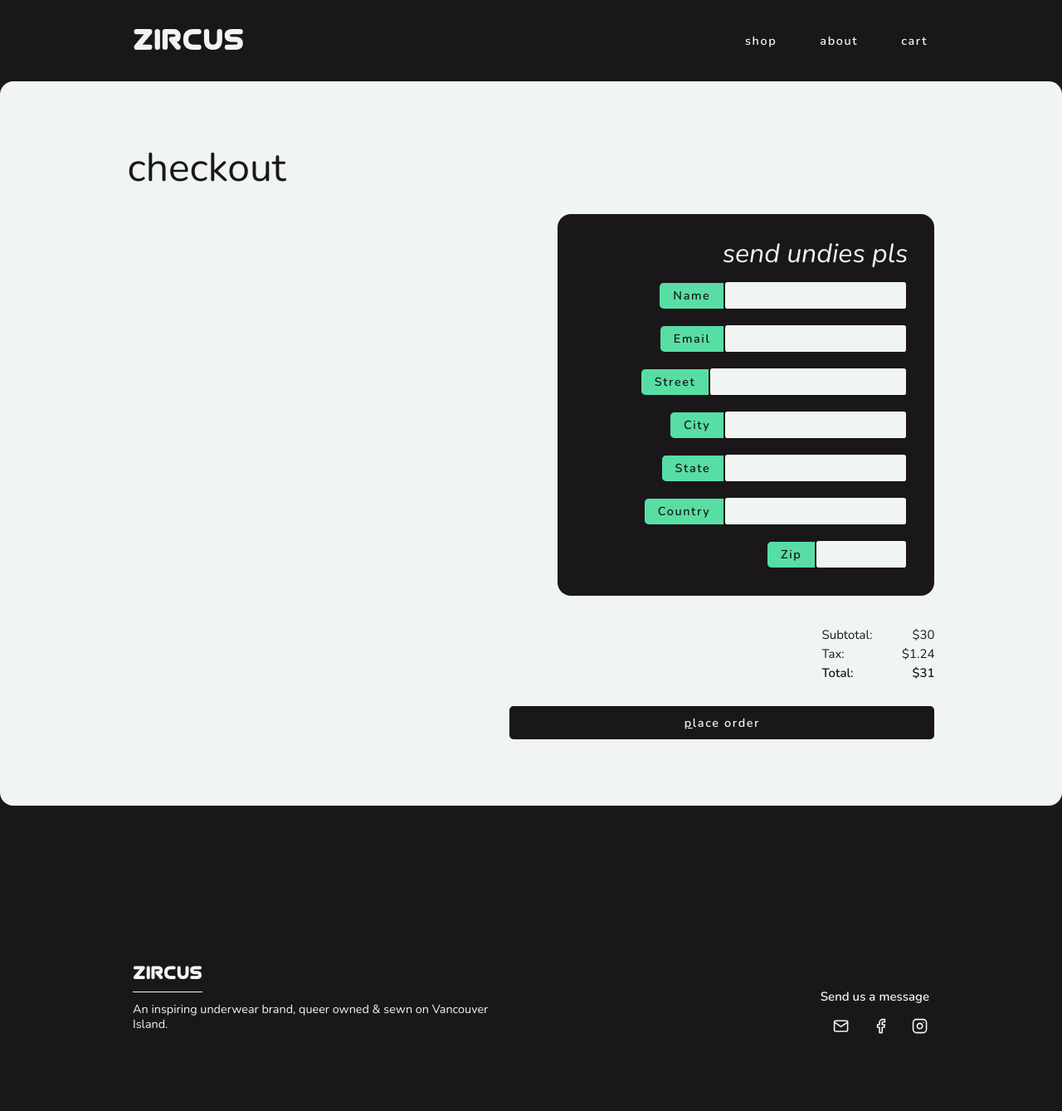
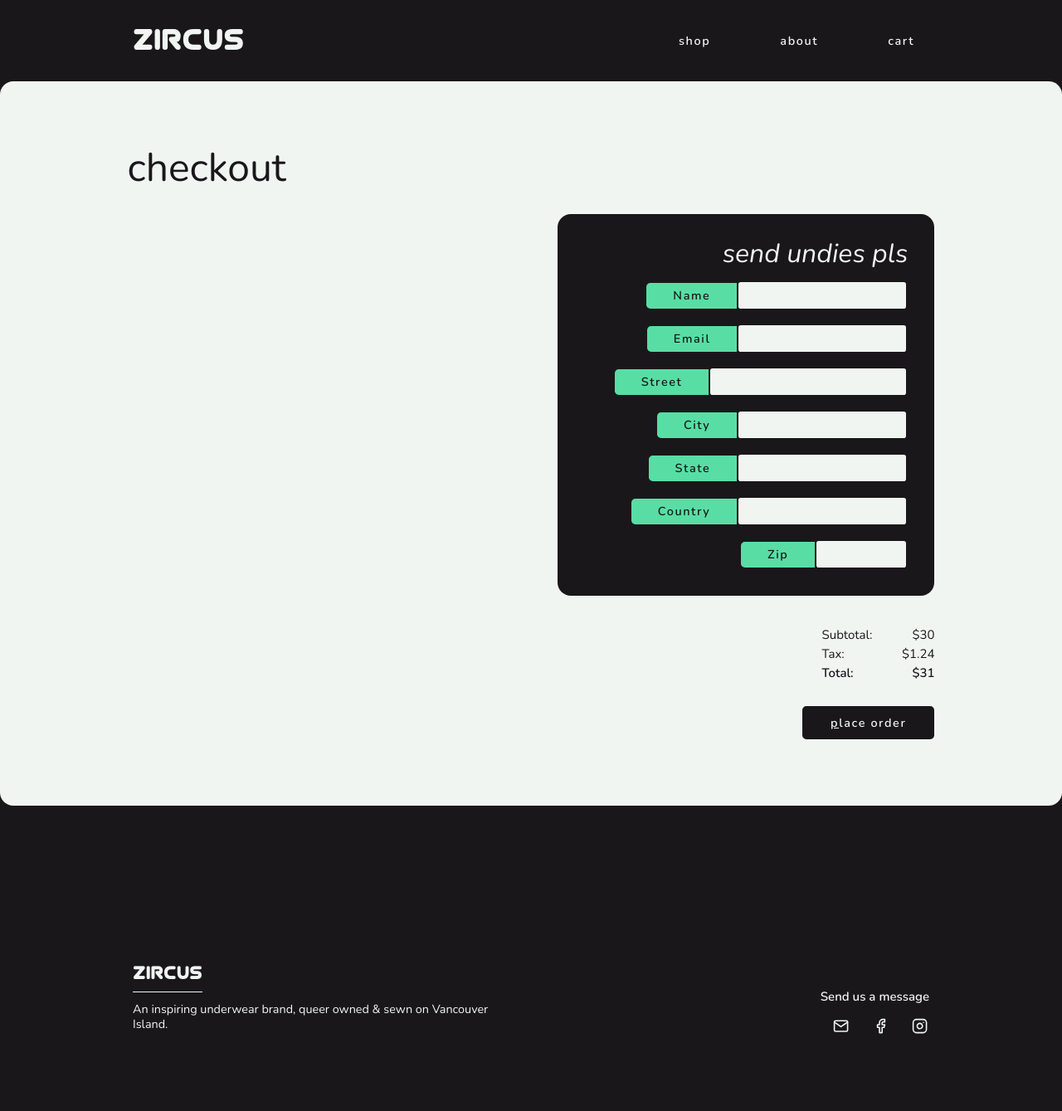
Before and after one commit to astridlyre/zircus, a Jekyll site: the page built from checkout/index.html, in a window 1280 px wide. Shown: the whole page at 83% size. Built offline with Jekyll 4.4.1, drawn with Linux system fonts in a browser that asks for light colours.

Commit message:
Thu July 01 2021 @ 19:40:40

```diff
--- a/_sass/button.scss
+++ b/_sass/button.scss
@@ -35,7 +35,7 @@
 }
 
 .input {
-  padding: var(--btn-padding);
+  padding: var(--input-padding);
   border-radius: var(--radius);
   border: 2px solid var(--dark);
   background-color: var(--light);
--- a/_sass/main.scss
+++ b/_sass/main.scss
@@ -16,7 +16,8 @@
   --radius: 0.3rem;
   --big-radius: 1rem;
   --two-col-gap: 4rem;
-  --btn-padding: 0.5rem 1rem;
+  --btn-padding: 0.5rem 2rem;
+  --input-padding: 0.5rem;
   box-sizing: border-box;
 }
 
@@ -84,6 +85,13 @@
   }
 }
 
+.grid-1 {
+  display: grid;
+  grid-template-columns: 1fr;
+  grid-template-rows: auto;
+  gap: 1rem;
+}
+
 .grid-2 {
   display: grid;
   grid-template-columns: 1fr 1fr;
@@ -95,9 +103,9 @@
   width: 4rem;
 }
 
-.w-30 {
+.res-sm-full {
   @include res("sm") {
-    max-width: 40vw;
+    width: unset;
   }
   width: 100%;
 }
--- a/cart/index.html
+++ b/cart/index.html
@@ -23,7 +23,7 @@
       </ul>
     </div>
     <div class="cart__product_checkout">
-      <div class="grid-2 w-30">
+      <div class="grid-2 res-sm-full">
         <button
           class="btn btn__secondary"
           type="button"
--- a/checkout/index.html
+++ b/checkout/index.html
@@ -103,8 +103,9 @@
       </ul>
     </div>
     <div class="cart__product_checkout">
+      <div class="res-sm-full grid-1">
         <button
-        class="btn btn__primary w-30"
+          class="btn btn__primary"
           type="button"
           id="place-order"
           accesskey="o"
@@ -113,4 +114,5 @@
         </button>
       </div>
     </div>
+  </div>
 </main>
```
Lines whose indentation alone changed are shown as unchanged.
